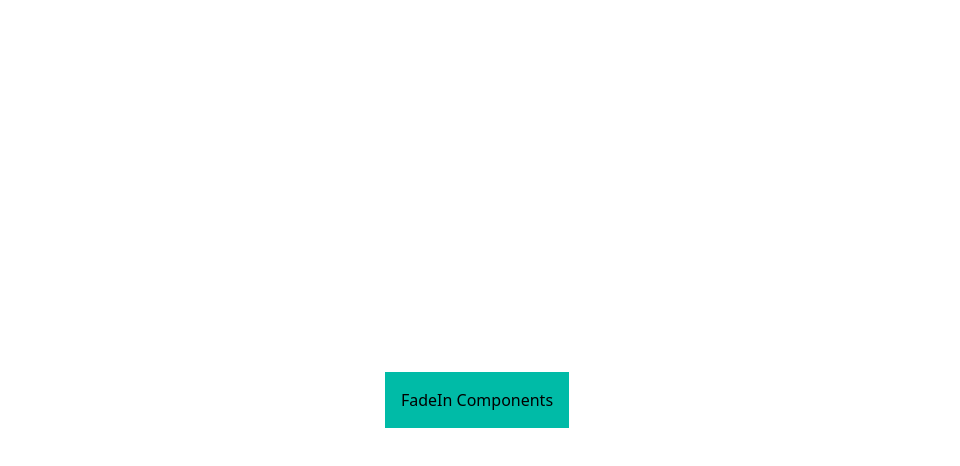
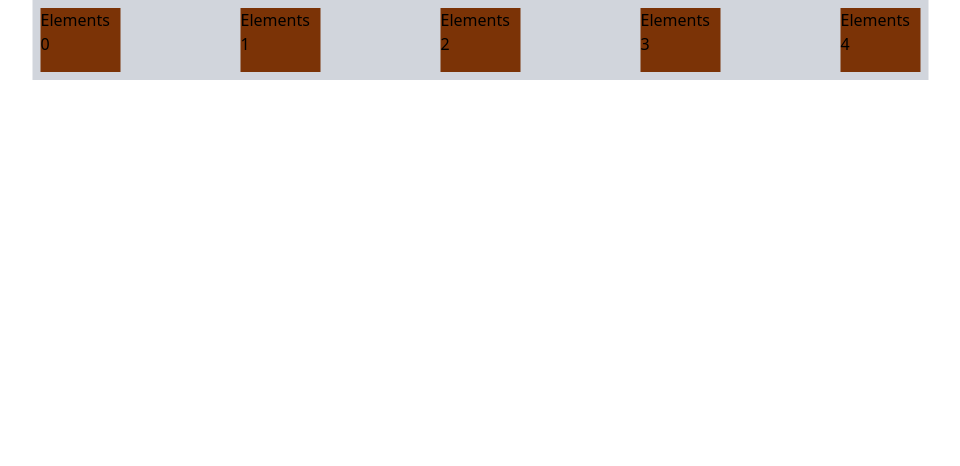
Before and after one commit to EugeneAfriyie/framer-demo, a React (Vite) app: page / in a window 1280 px wide. Shown: the top 466 px of the page, without its empty margins (163-1123 px from the left). Built offline with nearby package versions, Linux system fonts and the light colour scheme.

Commit message:
Navani variants jsx

```diff
--- a/src/App.jsx
+++ b/src/App.jsx
@@ -9,6 +9,7 @@ import Sidebar from './Component/Sidebar'
 import BackgroundChang from './Component/BackgroundChang'
 import WaveEffect_Box from './Component/WaveEffect_Box'
 import FadeIn from './Component/VariantsTrial/FadeIn'
+import NavAni from './Component/VariantsTrial/NavAni'
 
 const App = () => {
   return (
@@ -22,7 +23,8 @@ const App = () => {
       {/* <Sidebar /> */}
       {/* <BackgroundChang /> */}
       {/* <WaveEffect_Box /> */}
-      <FadeIn />
+      {/* <FadeIn /> */}
+      <NavAni />
     </div>
   )
 }
--- /dev/null
+++ b/src/Component/VariantsTrial/NavAni.jsx
@@ -0,0 +1,26 @@
+import React from 'react'
+import { motion } from 'framer-motion'
+
+const NavAni = () => {
+    const navVariants ={
+        open: {x:0},
+        close:{x:'-200%'}
+    }
+  return (
+    <motion.div
+    variants={navVariants}
+    initial='close'
+    animate='open'
+    transition={{duration:6,type:'spring',delay:1}}
+    className='w-[70%] m-auto h-20 bg-gray-300 flex justify-between p-2'>
+        {[...Array(5)].map((_,index) =>(
+            <div key={index} className="w-20 h-full bg-amber-900"
+
+            >{`Elements ${index} `}</div>
+))}
+
+    </motion.div>
+  )
+}
+
+export default NavAni
```
